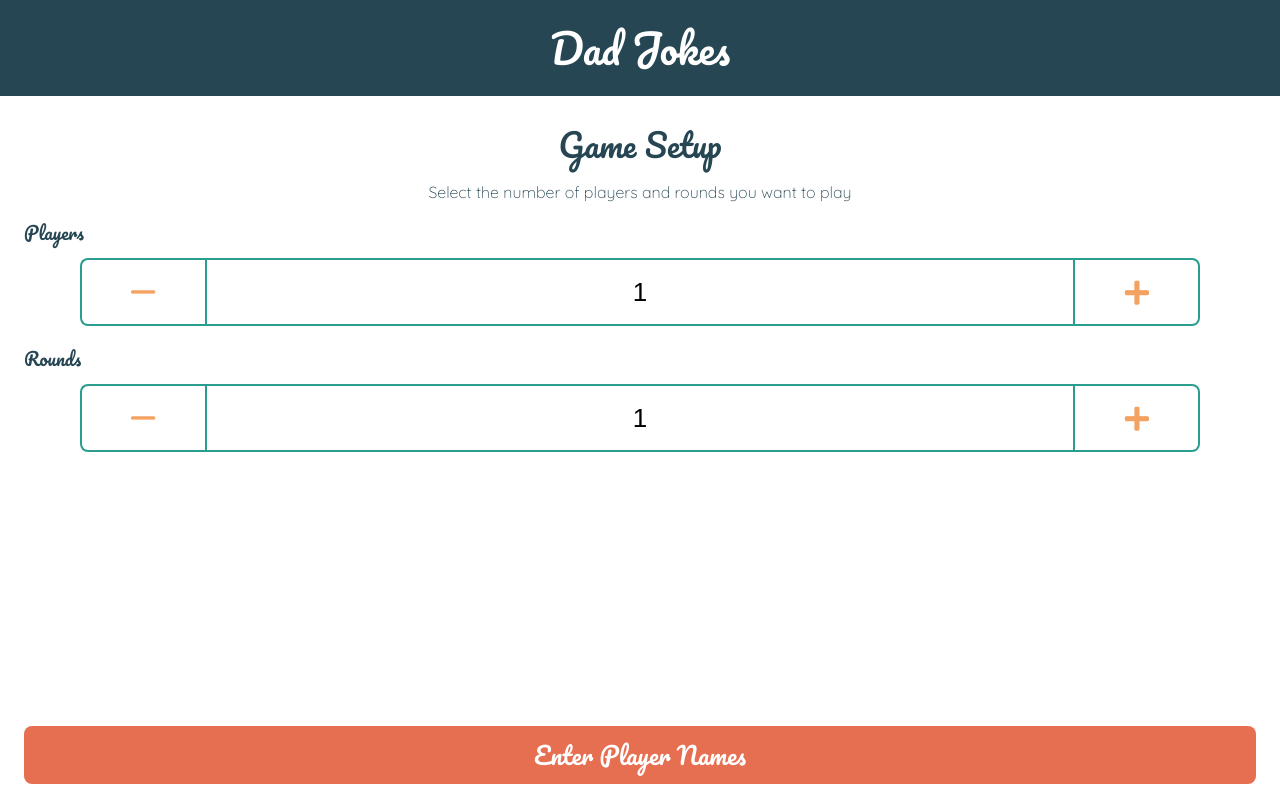
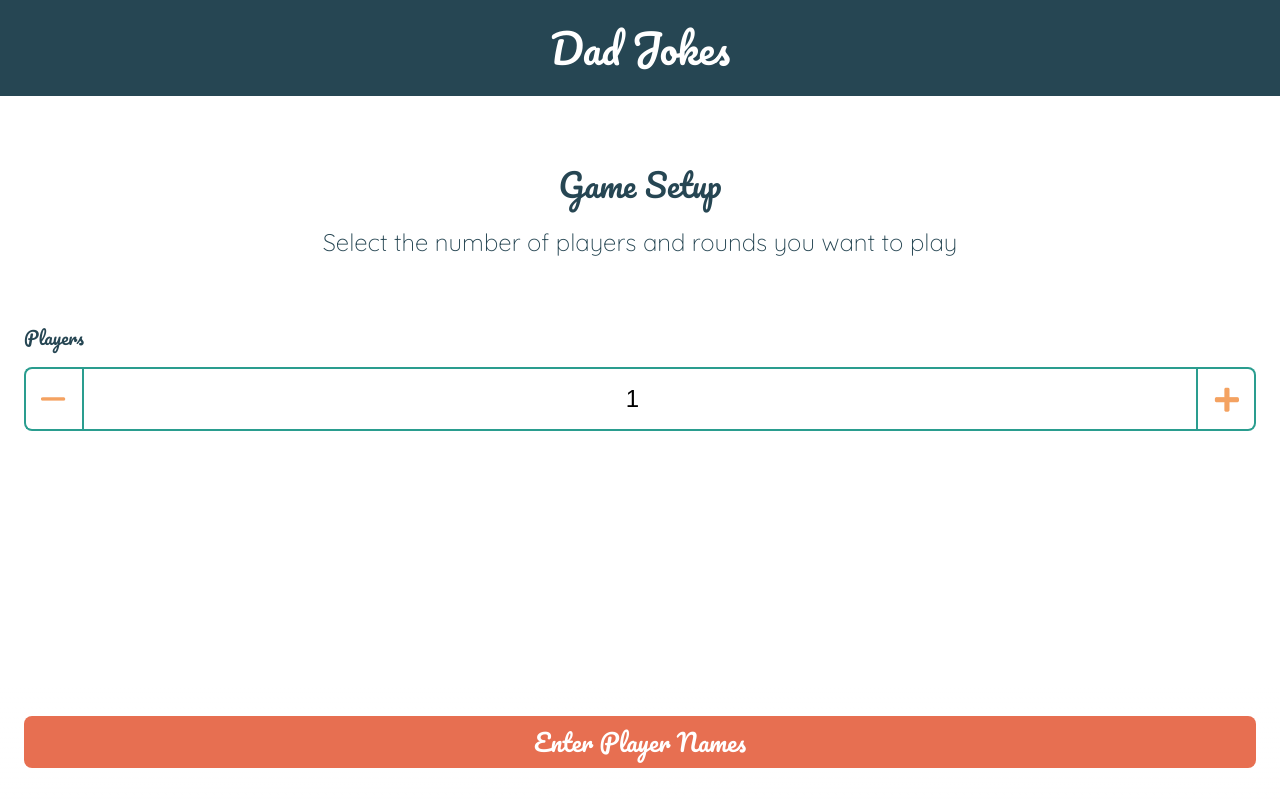
Before and after one commit to MitchellHCrane/dadjokewars, a React (Create React App) app: page /game-setup in a window 1280 px wide. Built offline with nearby package versions, Linux system fonts and the light colour scheme.

Commit message:
update to styles

```diff
--- a/src/App.css
+++ b/src/App.css
@@ -124,11 +124,33 @@ table {
   border-spacing: 0;
 }
 
+body,
+html,
+* {
+  line-height: 1.5;
+  box-sizing: border-box;
+}
+
+label {
+  font-family: "Pacifico", cursive;
+  font-size: 18px;
+  color: #264653;
+  text-align: left;
+  display: block;
+  margin-bottom: 16px;
+}
+
 /* Global Styles */
 h1 {
   color: #fff;
   font-size: 40px;
   font-family: "Pacifico", cursive;
+}
+
+p {
+  font-size: 24px;
+  font-family: "Quicksand", sans-serif;
+  color: #264653;
 }
 
 .pacificoBlueH2 {
@@ -139,9 +161,41 @@ h1 {
 
 .pageLayoutContainer {
   text-align: center;
-  margin: 0px 24px 0px 24px;
-  padding-top: 32px;
   padding-bottom: 164px;
+}
+
+.pageContent {
+  padding: 0 24px;
+}
+
+.pageHeading {
+  padding-top: 64px;
+  margin-bottom: 64px;
+}
+.pageHeading p {
+  margin-top: 16px;
+}
+
+.inputContainer {
+  margin-top: 24px;
+}
+
+input {
+  height: 64px;
+  width: 100%;
+  padding: 0 16px;
+  border: 2px solid #2a9d8f;
+  font-size: 24px;
+}
+
+.inputNumber {
+  display: flex;
+  width: 100%;
+  align-items: center;
+}
+
+.inputNumber input {
+  text-align: center;
 }
 
 /* Gradient Background  */
@@ -180,16 +234,20 @@ h1 {
   bottom: 0px;
   left: 0;
   right: 0;
-  padding: 32px 24px 16px;
-  background-image: linear-gradient(180deg, rgba(255,255,255,0) 0, rgba(255,255,255,1) 100%, rgba(255,255,255,1) 100%);
+  padding: 32px 24px 32px;
+  background-image: linear-gradient(
+    180deg,
+    rgba(255, 255, 255, 0) 0,
+    rgba(255, 255, 255, 1) 100%,
+    rgba(255, 255, 255, 1) 100%
+  );
 }
 
 #returnGreen {
-  color:#2a9d8f
+  color: #2a9d8f;
 }
 
 /* Inputs  */
-
 
 .playerAndRoundsP {
   font-family: "Quicksand", sans-serif;
--- a/src/features/game_setup/GameSetup.tsx
+++ b/src/features/game_setup/GameSetup.tsx
@@ -3,33 +3,41 @@ import { Link } from "react-router-dom";
 function GameSetup() {
   return (
     <>
+      {/* Layout */}
       <div className="pageLayoutContainer">
-          <h2 className="pacificoBlueH2">Game Setup</h2>
-        <p className="playerAndRoundsP">
-          Select the number of players and rounds you want to play
-        </p>
-        {/* Players  */}
-        <div className="playerAndNumber">
-          <p id="gameSetupPlayerP" className="playerP">
-            Players
-          </p>
+        {/* Page Content */}
+        <div className="pageContent">
+          {/* Page heading Styles */}
+          <div className="pageHeading">
+            <h2 className="pacificoBlueH2">Game Setup</h2>
+            <p>Select the number of players and rounds you want to play</p>
+          </div>
+          {/* End Page Heading Styles */}
+          {/* Players  */}
+          <div className="inputContainer">
+            <label htmlFor="player">Players</label>
+            <div className="inputNumber">
+              <span className="minusPlayer"></span>
+              <input name="player" type="number" value="1" />
+              <span className="plusPlayer"></span>
+            </div>
+          </div>
+
+          {/* Rounds  */}
+
+          {/* <div>
+          <label htmlFor="player2" id="gameSetupPlayerP">
+            Rounds
+          </label>
           <div className="playerNumbers">
             <span className="minusPlayer"></span>
             <input className="playerInput" type="text" value="1"></input>
             <span className="plusPlayer"></span>
           </div>
+        </div> */}
         </div>
-        {/* Rounds  */}
-        <div className="playerAndNumber">
-          <p id="gameSetupPlayerP" className="playerP">
-            Rounds
-          </p>
-          <div className="playerNumbers">
-            <span className="minusPlayer"></span>
-            <input className="playerInput" type="text" value="1"></input>
-            <span className="plusPlayer"></span>
-          </div>
-        </div>
+        {/* End Page Content */}
+
         <div className="bottomButtons">
           <Link to="/player-names">
             <button id="bottomBtn" className="orangeBtn">
--- a/src/features/game_setup/gameSetup.css
+++ b/src/features/game_setup/gameSetup.css
@@ -1,10 +1,23 @@
 /* add/minus/players/rounds  */
+
+.minusPlayer {
+  background: url(../../images/minus.png) no-repeat;
+  background-position: center;
+  cursor: pointer;
+  width: 64px;
+  height: 64px;
+  border-radius: 8px 0px 0px 8px;
+  border: 2px solid #2a9d8f;
+  border-right: 0;
+  display: inline-block;
+  vertical-align: middle;
+}
 
 .plusPlayer {
   background: url(../../images/plus.png) no-repeat;
   background-position: center;
   cursor: pointer;
-  width: 10%;
+  width: 64px;
   height: 64px;
   border-radius: 0px 8px 8px 0px;
   border: 2px solid #2a9d8f;
@@ -13,29 +26,10 @@
   vertical-align: middle;
 }
 
-.minusPlayer {
-  background: url(../../images/minus.png) no-repeat;
-  background-position: center;
-  cursor: pointer;
-  width: 10%;
-  height: 64px;
-  border-radius: 8px 0px 0px 8px;
-  border: 2px solid #2a9d8f;
-  border-right: 0;
-  display: inline-block;
-  vertical-align: middle;
-}
-
 .playerInput {
-  height: 62px;
-  width: 70%;
+  /* width: 70%;
   text-align: center;
-  font-size: 26px;
   border: 2px solid #2a9d8f;
   display: inline-block;
-  vertical-align: middle;
+  vertical-align: middle; */
 }
-
-.playerNumbers {
-  margin-top: 16px;
-}
--- a/src/features/intro/Intro.tsx
+++ b/src/features/intro/Intro.tsx
@@ -1,5 +1,4 @@
 import { Link } from "react-router-dom";
-import LayoutWithHeader from "../layout/LayoutWithHeader";
 
 function Intro() {
   return (
--- a/src/features/play_game/PlayGame.css
+++ b/src/features/play_game/PlayGame.css
@@ -8,22 +8,25 @@
 
 .jokeBox {
   position: relative;
-    color: #fff;
   align-self: center;
   height: 156px;
   width: 80vw;
   max-width: 400px;
-    background-color: #2A9D8F;
+  background-color: #2a9d8f;
   border-radius: 8px;
 }
 
 .randomJoke {
   padding: 16px;
+  color: #fff;
   margin: 0;
   position: absolute;
   top: 50%;
   left: 50%;
   transform: translate(-50%, -50%);
+}
+.randomJokeBlur {
+  filter: blur(4px);
 }
 
 .viewJoke {
@@ -32,7 +35,7 @@
   left: -8px;
   right: -8px;
   margin: 0 auto;
-    background-color: #E76F51;
+  background-color: #e76f51;
   background-image: url(../../images/eye-regular\ 1.png);
   background-repeat: no-repeat;
   background-position: center;
@@ -41,7 +44,7 @@
   border-radius: 50%;
   height: 64px;
   width: 64px;
-    box-shadow: 0px 0px 8px rgba(38, 70, 83, 0.50);
+  box-shadow: 0px 0px 8px rgba(38, 70, 83, 0.5);
 }
 
 /* Player and Laugh Count  */
@@ -65,7 +68,7 @@
 }
 
 .playerName {
-    color:#2A9D8F;
+  color: #2a9d8f;
   font-size: 24px;
   font-family: "Quicksand", sans-serif;
 }
@@ -81,7 +84,7 @@
 }
 
 .laughNumber {
-    color:#2A9D8F;
+  color: #2a9d8f;
   font-size: 24px;
   font-family: "Quicksand", sans-serif;
 }
--- a/src/features/play_game/PlayGame.tsx
+++ b/src/features/play_game/PlayGame.tsx
@@ -1,6 +1,17 @@
 import { Link } from "react-router-dom";
+import React, { useState } from "react";
 
 function PlayGame() {
+  const [jokeVisible, setJokeVisible] = useState(false);
+
+  const jokeVisibleStyles = {
+    filter: "blur(4px)",
+  };
+
+  const toggleBlurBtn = () => {
+    setJokeVisible(!jokeVisible);
+  };
+
   return (
     <div>
       <div className="roundContainer">
@@ -15,8 +26,13 @@ function PlayGame() {
         </p>
         <div className="jokeContainer">
           <div className="jokeBox">
-            <p className="randomJoke">Random Joke</p>
-            <button className="viewJoke"></button>
+            <p
+              className="randomJoke"
+              style={!jokeVisible ? jokeVisibleStyles : {}}
+            >
+              Random Joke
+            </p>
+            <button onClick={toggleBlurBtn} className="viewJoke"></button>
           </div>
           {/* <button onClick={blurEffect}></button> */}
         </div>
```
Also changed, not shown: src/App.tsx (+46 -12 lines). Lines whose indentation alone changed are shown as unchanged.
